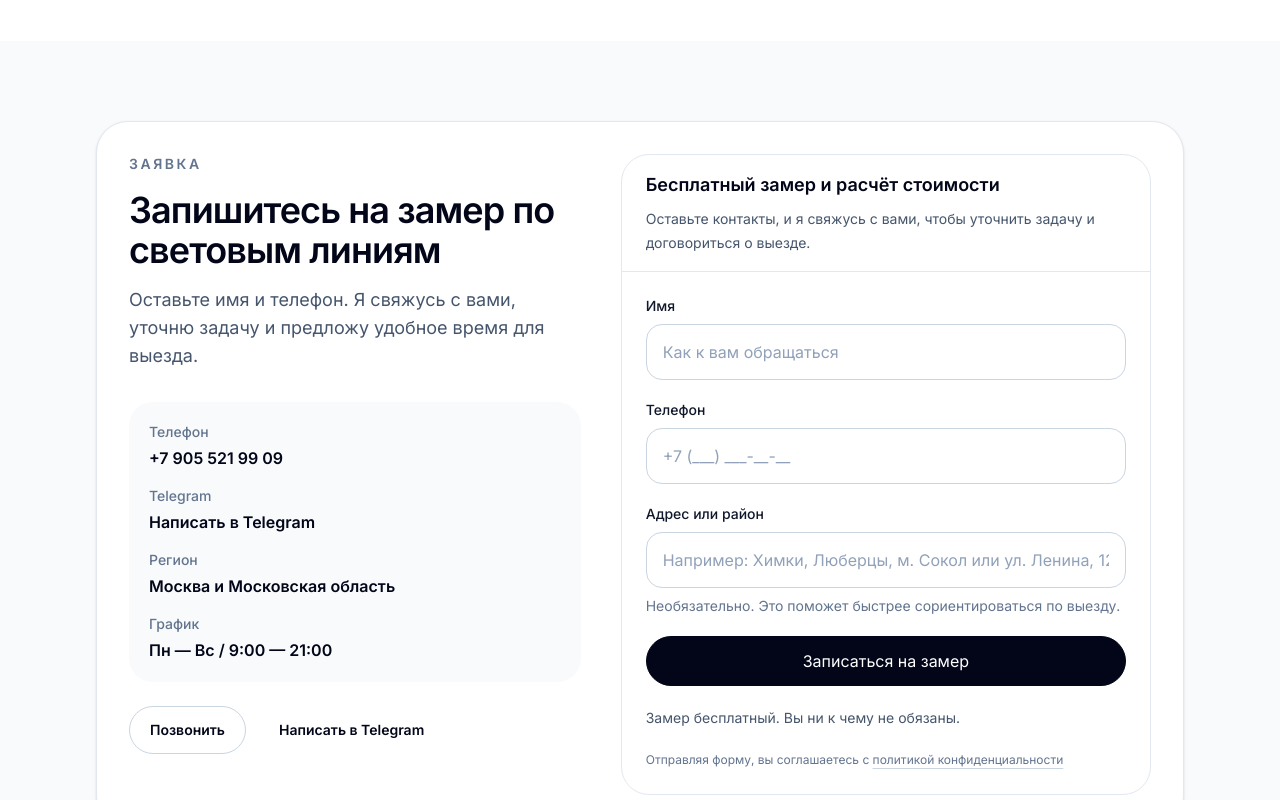
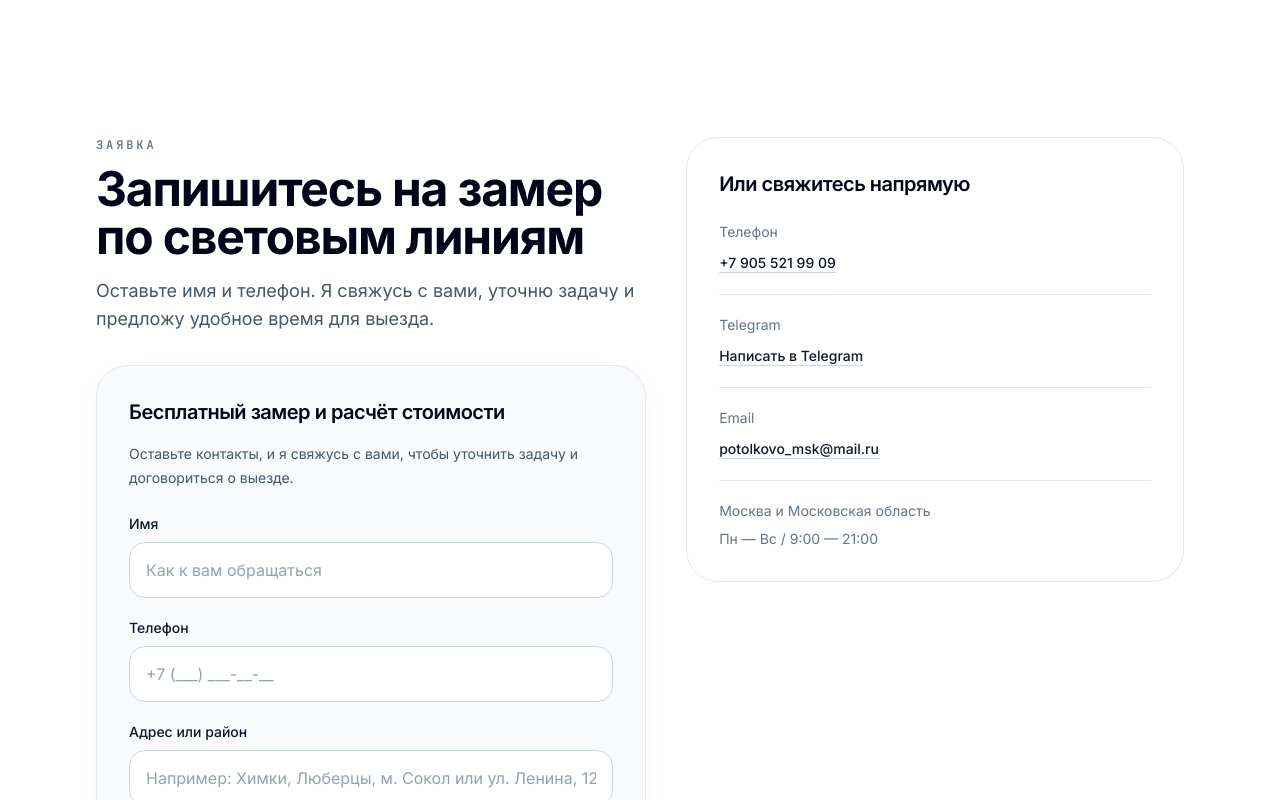
Before and after one commit to svladimirtsk-crypto/nextjs-potolkovo, a Next.js app: page /uslugi/svetovye-linii in a window 1280 px wide. Shown: the part 5040-5840 px from the top of the page. Built offline with nearby package versions, Linux system fonts and the light colour scheme.

Commit message:
Update ServiceActionSection.tsx

```diff
--- a/app/uslugi/_components/ServiceActionSection.tsx
+++ b/app/uslugi/_components/ServiceActionSection.tsx
@@ -1,100 +1,110 @@
 import { contacts } from "@/content/contacts";
+import { homepage } from "@/content/homepage";
 import type { ServicePageContent } from "@/content/services";
+
 import { ActionForm } from "@/components/home/action-form";
-import { Button } from "@/components/ui/button";
 import { Container } from "@/components/ui/container";
+import { Divider } from "@/components/ui/divider";
+import { Heading } from "@/components/ui/heading";
+import { Section } from "@/components/ui/section";
+import { TextLink } from "@/components/ui/text-link";
 
 type ServiceActionSectionProps = {
   service: ServicePageContent;
 };
 
-export function ServiceActionSection({
-  service,
-}: ServiceActionSectionProps) {
+const actionContent = homepage.action;
+
+export function ServiceActionSection({ service }: ServiceActionSectionProps) {
   return (
-    <section
-      id="action"
-      aria-labelledby={`${service.slug}-action-title`}
-      className="scroll-mt-24 bg-slate-50 py-16 sm:py-20"
-    >
+    <Section id="action" className="scroll-mt-24 bg-white">
       <Container>
-        <div className="grid gap-8 rounded-[2rem] border border-slate-200 bg-white p-6 shadow-sm sm:p-8 lg:grid-cols-[0.92fr_1.08fr] lg:gap-10">
-          <div className="min-w-0">
-            <p className="text-sm font-semibold uppercase tracking-[0.18em] text-slate-500">
-              Заявка
-            </p>
+        <div className="grid gap-10 lg:grid-cols-[1.05fr_0.95fr] lg:items-start">
+          {/* LEFT: heading + form card (как на главной) */}
+          <div>
+            <Heading
+              eyebrow="Заявка"
+              title={service.action.sectionTitle}
+              description={service.action.sectionSubtitle}
+            />
 
-            <h2
-              id={`${service.slug}-action-title`}
-              className="mt-4 text-3xl font-semibold tracking-tight text-slate-950 sm:text-4xl"
-            >
-              {service.action.sectionTitle}
-            </h2>
+            <div className="mt-8 max-w-xl rounded-[2rem] border border-slate-200 bg-slate-50 p-6 shadow-[0_10px_28px_rgba(15,23,42,0.04)] sm:p-8">
+              <h3 className="text-xl font-semibold tracking-tight text-slate-950">
+                Бесплатный замер и расчёт стоимости
+              </h3>
 
-            <p className="mt-4 text-base leading-7 text-slate-600 sm:text-lg">
-              {service.action.sectionSubtitle}
-            </p>
+              <p className="mt-4 text-sm leading-6 text-slate-600">
+                Оставьте контакты, и я свяжусь с вами, чтобы уточнить задачу и
+                договориться о выезде.
+              </p>
 
-            <div className="mt-8 space-y-4 rounded-[1.5rem] bg-slate-50 p-5">
-              <div>
-                <p className="text-sm font-medium text-slate-500">Телефон</p>
-                <p className="mt-1 text-base font-semibold text-slate-950">
-                  {contacts.phoneDisplay}
-                </p>
+              <div className="mt-6">
+                <ActionForm />
               </div>
-
-              <div>
-                <p className="text-sm font-medium text-slate-500">Telegram</p>
-                <p className="mt-1 text-base font-semibold text-slate-950">
-                  {contacts.telegramDisplay}
-                </p>
-              </div>
-
-              <div>
-                <p className="text-sm font-medium text-slate-500">Регион</p>
-                <p className="mt-1 text-base font-semibold text-slate-950">
-                  {contacts.regionLabel}
-                </p>
-              </div>
-
-              <div>
-                <p className="text-sm font-medium text-slate-500">График</p>
-                <p className="mt-1 text-base font-semibold text-slate-950">
-                  {contacts.workingHoursLabel}
-                </p>
-              </div>
-            </div>
-
-            <div className="mt-6 flex flex-col gap-3 sm:flex-row sm:flex-wrap">
-              <Button href={contacts.phoneHref} variant="secondary">
-                {service.hero.secondaryPhoneCtaLabel}
-              </Button>
-
-              <Button href={contacts.telegramUrl} variant="ghost">
-                {service.hero.secondaryTelegramCtaLabel}
-              </Button>
             </div>
           </div>
 
-          <div className="min-w-0">
-            <div className="rounded-[1.75rem] border border-slate-200 bg-white">
-              <div className="border-b border-slate-200 px-5 py-4 sm:px-6">
-                <h3 className="text-lg font-semibold text-slate-950">
-                  Бесплатный замер и расчёт стоимости
-                </h3>
-                <p className="mt-2 text-sm leading-6 text-slate-600">
-                  Оставьте контакты, и я свяжусь с вами, чтобы уточнить задачу и
-                  договориться о выезде.
-                </p>
+          {/* RIGHT: contacts card (как на главной) */}
+          <div className="rounded-[2rem] border border-slate-200 bg-white p-6 sm:p-8">
+            <h3 className="text-xl font-semibold tracking-tight text-slate-950">
+              {actionContent.secondaryContactsTitle}
+            </h3>
+
+            <div className="mt-6 space-y-5">
+              <div>
+                <p className="text-sm text-slate-500">Телефон</p>
+                <div className="mt-2">
+                  <TextLink
+                    href={contacts.phoneHref}
+                    className="text-base font-medium"
+                  >
+                    {contacts.phoneDisplay}
+                  </TextLink>
+                </div>
               </div>
 
-              <div className="px-5 py-5 sm:px-6 sm:py-6">
-                <ActionForm />
+              <Divider />
+
+              <div>
+                <p className="text-sm text-slate-500">Telegram</p>
+                <div className="mt-2">
+                  <TextLink
+                    href={contacts.telegramUrl}
+                    className="text-base font-medium"
+                  >
+                    {contacts.telegramDisplay}
+                  </TextLink>
+                </div>
+              </div>
+
+              <Divider />
+
+              <div>
+                <p className="text-sm text-slate-500">Email</p>
+                <div className="mt-2">
+                  <TextLink
+                    href={contacts.emailHref}
+                    className="text-base font-medium"
+                  >
+                    {contacts.emailDisplay}
+                  </TextLink>
+                </div>
+              </div>
+
+              <Divider />
+
+              <div className="space-y-2">
+                <p className="text-sm text-slate-500">{contacts.regionLabel}</p>
+                {contacts.workingHoursLabel ? (
+                  <p className="text-sm text-slate-500">
+                    {contacts.workingHoursLabel}
+                  </p>
+                ) : null}
               </div>
             </div>
           </div>
         </div>
       </Container>
-    </section>
+    </Section>
   );
 }
```
